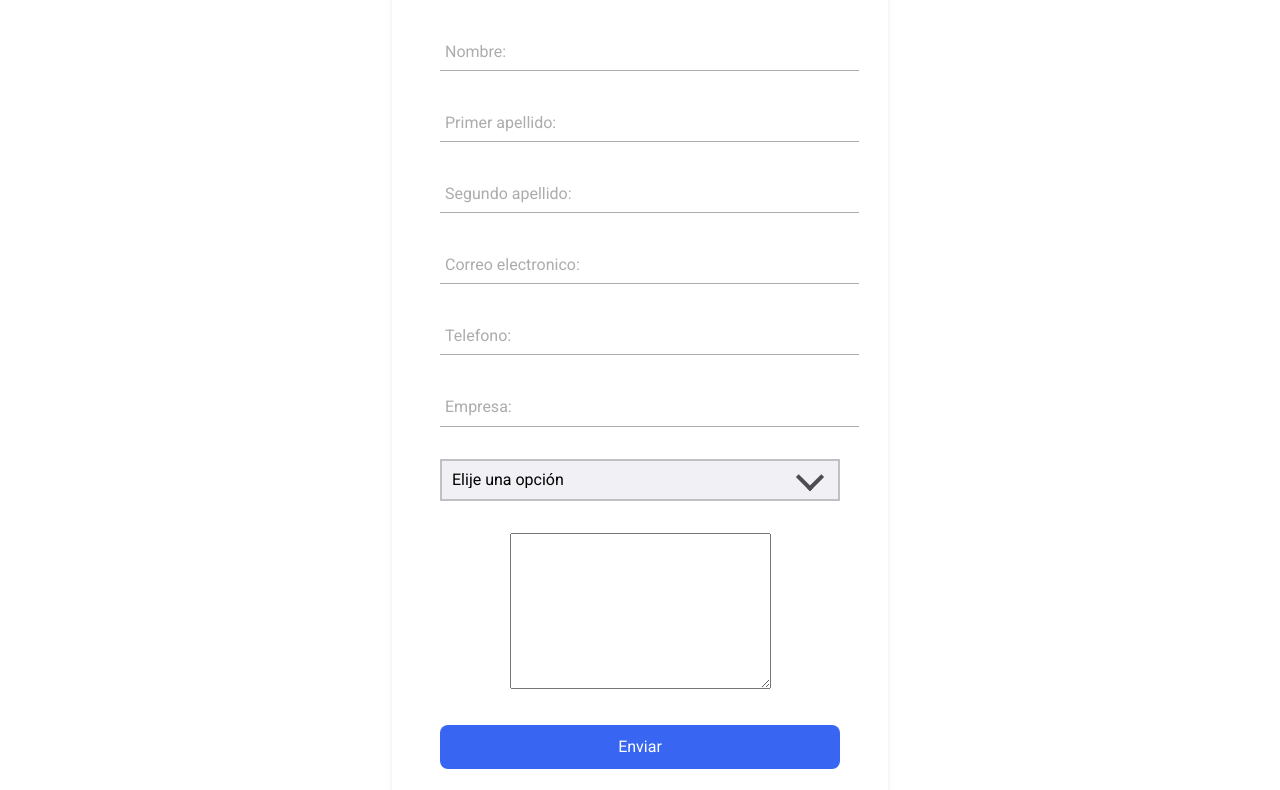
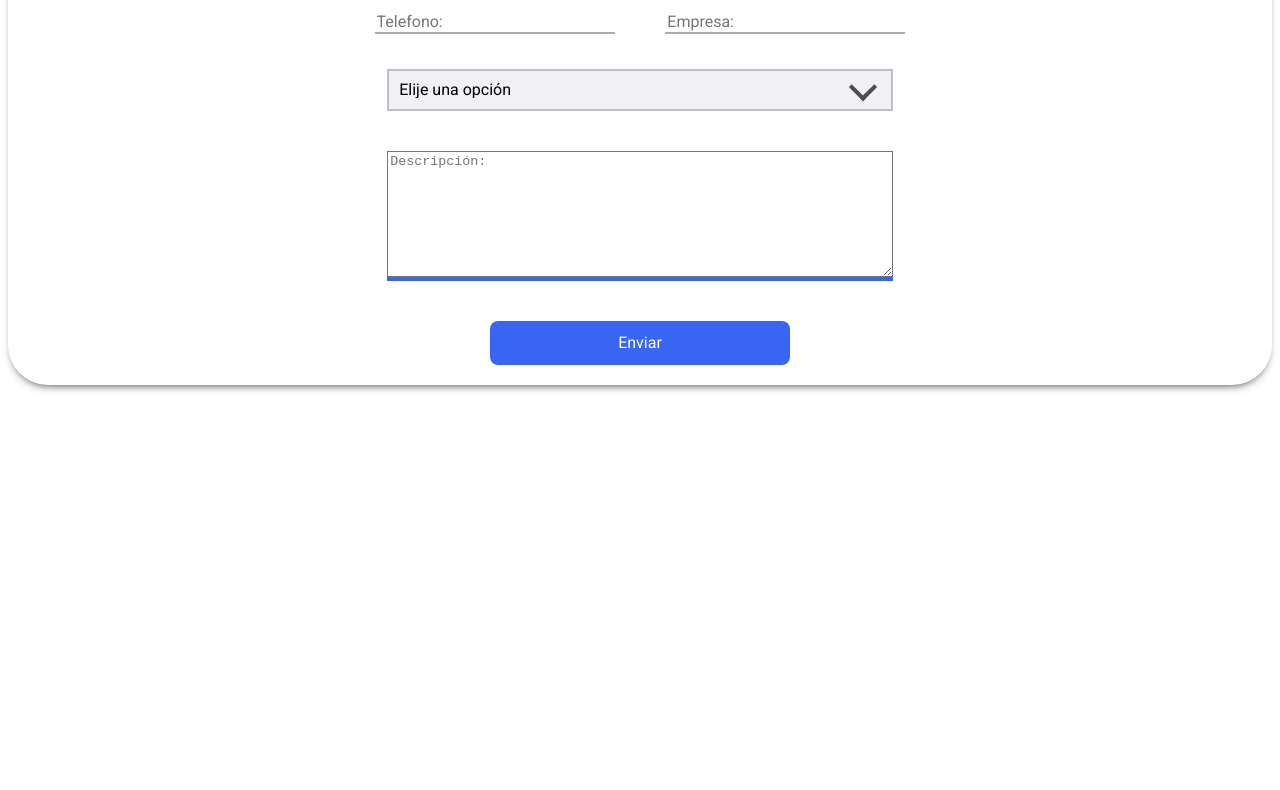
Before and after one commit to RafaelEscobarGutierrez/Formulario_Versiones, a plain HTML site: page index.html in a window 1280 px wide. Shown: the part 199-989 px from the top of the page. After the commit the page ends 800 px from the top, so only its background shows below. Drawn offline with Linux system fonts and the light colour scheme.

Commit message:
Version limpia de nuestro formulario del ssitio, sin efectos del label

```diff
--- a/estilos.css
+++ b/estilos.css
@@ -1,72 +1,72 @@
 @import url('https://fonts.googleapis.com/css2?family=Roboto:wght@300;400;700&display=swap');
 
-body{
+
+.form{
     font-family: 'Roboto', sans-serif;
-    display: flex;
-    min-height: 100%;
+    background-color: white;
+    margin: auto;
+    width: 100%;
+    /* max-width: 400px; */
+    border-radius: 40px;
+    box-shadow: 0 5px 10px -5px rgb(0 0 0 / 80%);
+    overflow: hidden;
 }
 
-.form{
-    background-color: white;
+.form-container{
+    display: flex;
     margin: auto;
-    width: 90%;
-    max-width: 400px;
-    padding: 4.5em 3em;
-    border-radius: 10px;
-    box-shadow: 0 5px 10px -5px rgb(0 0 0 / 30%);
-    text-align: center;
+    width: 50%;
+    flex-flow: row wrap;
+    justify-content: space-evenly;
+    align-content: center;
+    overflow: hidden;
+}
+
+.form-group{
+    overflow: hidden;
+    width: 38%;
+    min-width: 200px;
+    padding: 15px 0px;
+}
+
+.form-input{
+    background: none;
+    color: #706c6c;
+    font-size: 1rem;
+    font-family: 'Roboto', sans-serif;
+    width: 100%;
+    border: none;
+    outline: none;
+    border-bottom: 2px solid #5757577e;
+}
+
+.b-select{
+    flex-basis: 80%;
+}
+
+textarea {
+    -webkit-box-sizing: border-box;
+    -moz-box-sizing: border-box;
+    box-sizing: border-box;
+
+    width: 100%;
+}
+
+.b-t-area{
+    margin: 20px auto;
+    background-color: #3866f2;
+    width: 80%;
 }
 
 .form-title{
+    text-align: center;
     font-size: 2rem;
     margin-bottom: .5em;
 }
 
-.form-container{
-    margin-top: 3em;
-    display: grid;
-    gap: 2em;
-}
-
-.form-group{
-    position: relative;
-    --color: #5757577e;
-}
-
-.form-input{
-    width: 100%;
-    background: none;
-    color: #706c6c;
-    font-size: 1rem;
-    padding: .6em;
-    border: none;
-    outline: none;
-    border-bottom: 1px solid var(--color);
-    font-family: 'Roboto', sans-serif;
-}
-
-.form-input:not(:placeholder-shown){
-    color: #4d4646;
-}
-
-.form-input:focus + .form-label, .form-input:not(:placeholder-shown)+.form-label{
-    transform: translateY(-12px) scale(.7);
-    transform-origin: left top;
-    color: black;
-}
-
-.form-label{
-    color: var(--color);
-    cursor: pointer;
-    position: absolute;
-    top: 0;
-    left: 5px;
-    transform: translateY(10px);
-    transition: transform .5s, color .3s;
-}
-
 .form-submit{
     background-color: #3866f2;
+    width: 300px;
     color: white;
     font-family: 'Roboto', sans-serif;
     font-weight: 400;
@@ -74,31 +74,8 @@ body{
     padding: .8em 0;
     border: none;
     border-radius: .5em;
+    margin: 20px auto;
 }
-
-.form-line{
-    position: absolute;
-    bottom: 0;
-    left: 0;
-    width: 100%;
-    height: 1px;
-    background-color: #3866f2;
-    transform: scale(0);
-    transform: left botton;
-    transition: transform .4s;
-}
-
-.form-input:focus ~ .form-line, .form-input:not(:placeholder-shown) ~.form-line{
-    transform: scale(1);
-}
-
-@media (max-width:425xp){
-    .form-title{
-        font-size: 1.8rem;
-    }
-}
-
-
 /* **************************************************************************** */
 /* DISPOSICION */
 
@@ -119,9 +96,9 @@ body{
 }
 
 .content-select{
+    margin: 20px auto;
 	max-width: 100%;
 	position: relative;
-
 }
 
 .content-select select{
--- a/index.html
+++ b/index.html
@@ -9,37 +9,36 @@
 </head>
 <body>
         <form class="form">
-            <h2 class="form-title">¿Cuentanos que podemos hacer juntos?</h2>
-
-            <div class="form-container flex-box">
+            <div class="form-container">
+                <h2 class="form-title">¿Cuentanos que podemos hacer juntos?</h2>
                 <div class="form-group b-nom">
-                    <input type="text" id="nombre" placeholder=" " class="form-input">
-                    <label for="nombre" class="form-label">Nombre:</label>
+                    <input type="text" id="nombre" placeholder="Nombre:" class="form-input">
+                    <!-- <label for="nombre" class="form-label">Nombre:</label> -->
                     <span class="form-line"></span>
                 </div>
                 <div class="form-group b-ape-a">
-                    <input type="text" id="ape_a" placeholder=" " class="form-input">
-                    <label for="ape_a" class="form-label">Primer apellido:</label>
+                    <input type="text" id="ape_a" placeholder="Primer apellido:" class="form-input">
+                    <!-- <label for="ape_a" class="form-label">Primer apellido:</label> -->
                     <span class="form-line"></span>
                 </div>
                 <div class="form-group b-ape-b">
-                    <input type="text" id="ape_b" placeholder=" " class="form-input">
-                    <label for="ape_b" class="form-label">Segundo apellido:</label>
+                    <input type="text" id="ape_b" placeholder="Segundo apellido:" class="form-input">
+                    <!-- <label for="ape_b" class="form-label">Segundo apellido:</label> -->
                     <span class="form-line"></span>
                 </div>
                 <div class="form-group b-correo">
-                    <input type="email" id="correo" placeholder=" " class="form-input">
-                    <label for="correo" class="form-label">Correo electronico:</label>
+                    <input type="email" id="correo" placeholder="Correo electronico:" class="form-input">
+                    <!-- <label for="correo" class="form-label">Correo electronico:</label> -->
                     <span class="form-line"></span>
                 </div>
                 <div class="form-group b-telef">
-                    <input type="tel" id="telef" placeholder=" " class="form-input">
-                    <label for="telef" class="form-label">Telefono:</label>
+                    <input type="tel" id="telef" placeholder="Telefono:" class="form-input">
+                    <!-- <label for="telef" class="form-label">Telefono:</label> -->
                     <span class="form-line"></span>
                 </div>
                 <div class="form-group b-empre">
-                    <input type="text" id="empresa" placeholder=" " class="form-input">
-                    <label for="empresa" class="form-label">Empresa:</label>
+                    <input type="text" id="empresa" placeholder="Empresa:" class="form-input">
+                    <!-- <label for="empresa" class="form-label">Empresa:</label> -->
                     <span class="form-line"></span>
                 </div>
                 <div class="content-select b-select">
@@ -55,9 +54,9 @@
                     <i></i>
                 </div>
                 <div class="form-group-area b-t-area">
-                    <textarea name="t-area" cols="30" rows="10"></textarea>
+                    <textarea name="t-area" cols="70" rows="8" placeholder="Descripción:"></textarea>
                     <span class="form-line"></span>
-                </div>
+                </div><br>
                 <input type="submit" class="form-submit" value="Enviar">
             </div>
         </form>
```
